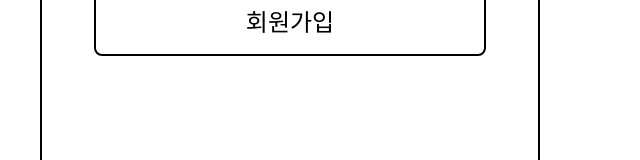
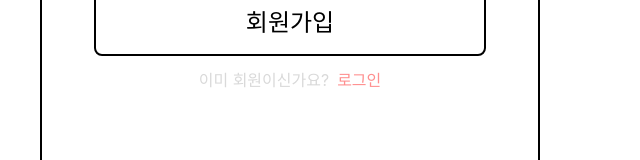
Before and after one commit to prgrms-web-devcourse/Team_02_WooriMap_FE, a Next.js app: page /signup in a window 1280 px wide. Shown: the part 461-621 px from the top of the page, without its empty margins (0-640 px from the left). Built offline with nearby package versions, Linux system fonts and the light colour scheme.

Commit message:
feat: auth page routing button 추가

```diff
--- /dev/null
+++ b/components/atoms/AuthPageRoutingButton/AuthPageRouting.styles.tsx
@@ -0,0 +1,14 @@
+import styled from '@emotion/styled';
+
+export const Container = styled.div`
+  margin-top: 1rem;
+  text-align: center;
+
+  color: ${({ theme }) => theme.colors.gray};
+  font-size: 1rem;
+  & > a {
+    color: #ff8f8f;
+
+    margin-left: 0.5rem;
+  }
+`;
--- /dev/null
+++ b/components/atoms/AuthPageRoutingButton/AuthPageRoutingButton.tsx
@@ -0,0 +1,28 @@
+import Link from 'next/link';
+import * as S from './AuthPageRouting.styles';
+
+interface IAuthPageRoutingButtonProps {
+  type: 'signup' | 'signin';
+}
+
+export function AuthPageRoutingButton({ type }: IAuthPageRoutingButtonProps) {
+  const { text, path, link } =
+    type === 'signup'
+      ? {
+          text: '이미 회원이신가요?',
+          path: '/signin',
+          link: '로그인',
+        }
+      : {
+          text: '회원이 아니신가요?',
+          path: '/signup',
+          link: '회원 가입',
+        };
+
+  return (
+    <S.Container>
+      {text}
+      <Link href={path}>{link}</Link>
+    </S.Container>
+  );
+}
--- /dev/null
+++ b/components/atoms/AuthPageRoutingButton/index.ts
@@ -0,0 +1 @@
+export { AuthPageRoutingButton } from './AuthPageRoutingButton';
--- a/components/index.ts
+++ b/components/index.ts
@@ -8,6 +8,7 @@ export { FormBackground } from 'components/atoms/FormBackground';
 export { Tag } from 'components/atoms/Tag';
 export { CalendarInput } from 'components/atoms/CalendarInput';
 export { SubmitButton } from 'components/atoms/SubmitButton';
+export { AuthPageRoutingButton } from 'components/atoms/AuthPageRoutingButton';
 
 // molecules
 export { ImageList } from 'components/molecules/ImageList';
--- a/components/organisms/SignUpForm/SignUpForm.tsx
+++ b/components/organisms/SignUpForm/SignUpForm.tsx
@@ -1,5 +1,10 @@
 import { useForm } from 'hooks';
-import { FormBackground, TextInputWithLabel, SubmitButton } from 'components';
+import {
+  FormBackground,
+  TextInputWithLabel,
+  SubmitButton,
+  AuthPageRoutingButton,
+} from 'components';
 import { validateValues } from './helper';
 
 import * as S from './SignUpForm.styles';
@@ -82,6 +87,7 @@ export function SignUpForm() {
           error={confirmPasswordError}
         />
         <SubmitButton text="회원가입" />
+        <AuthPageRoutingButton type="signup" />
       </S.Container>
     </FormBackground>
   );
```
